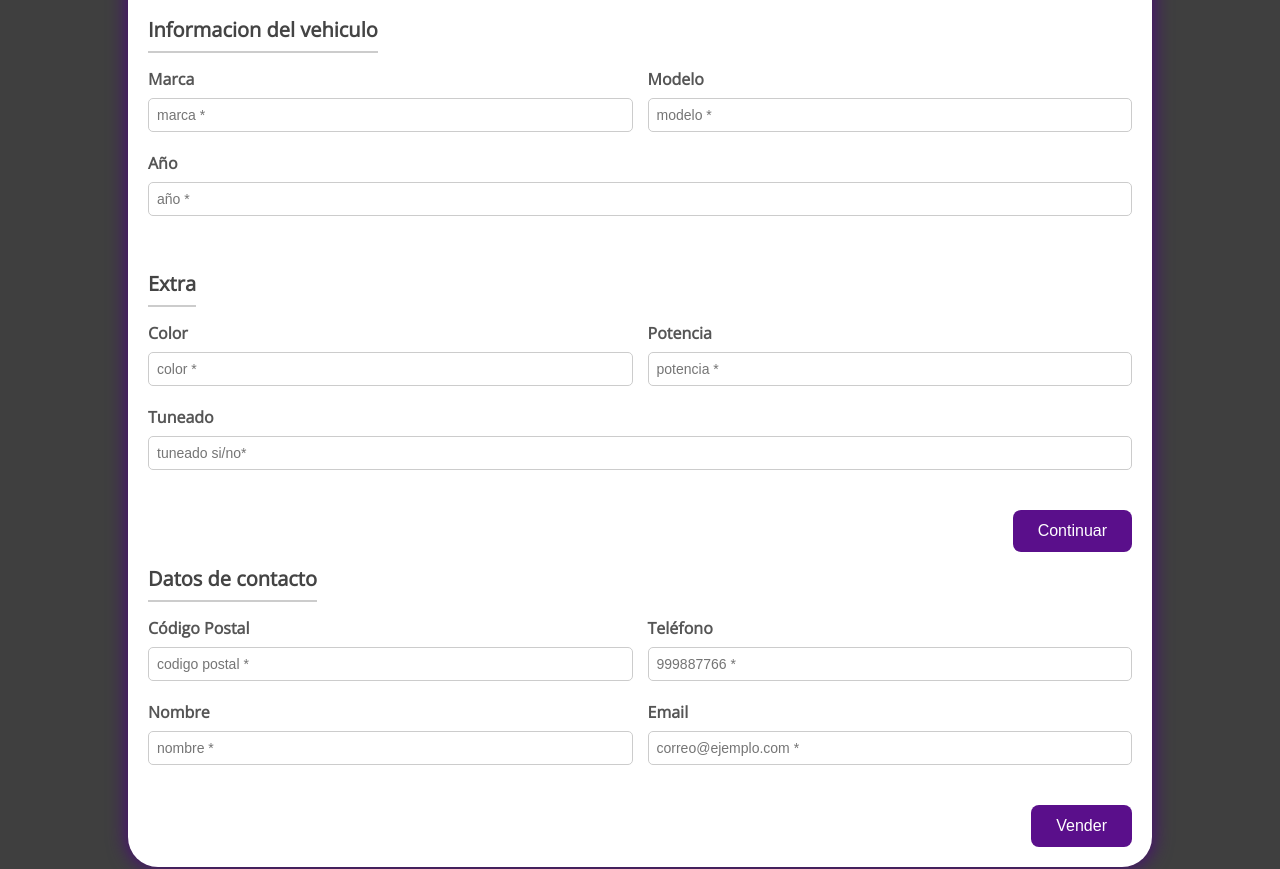
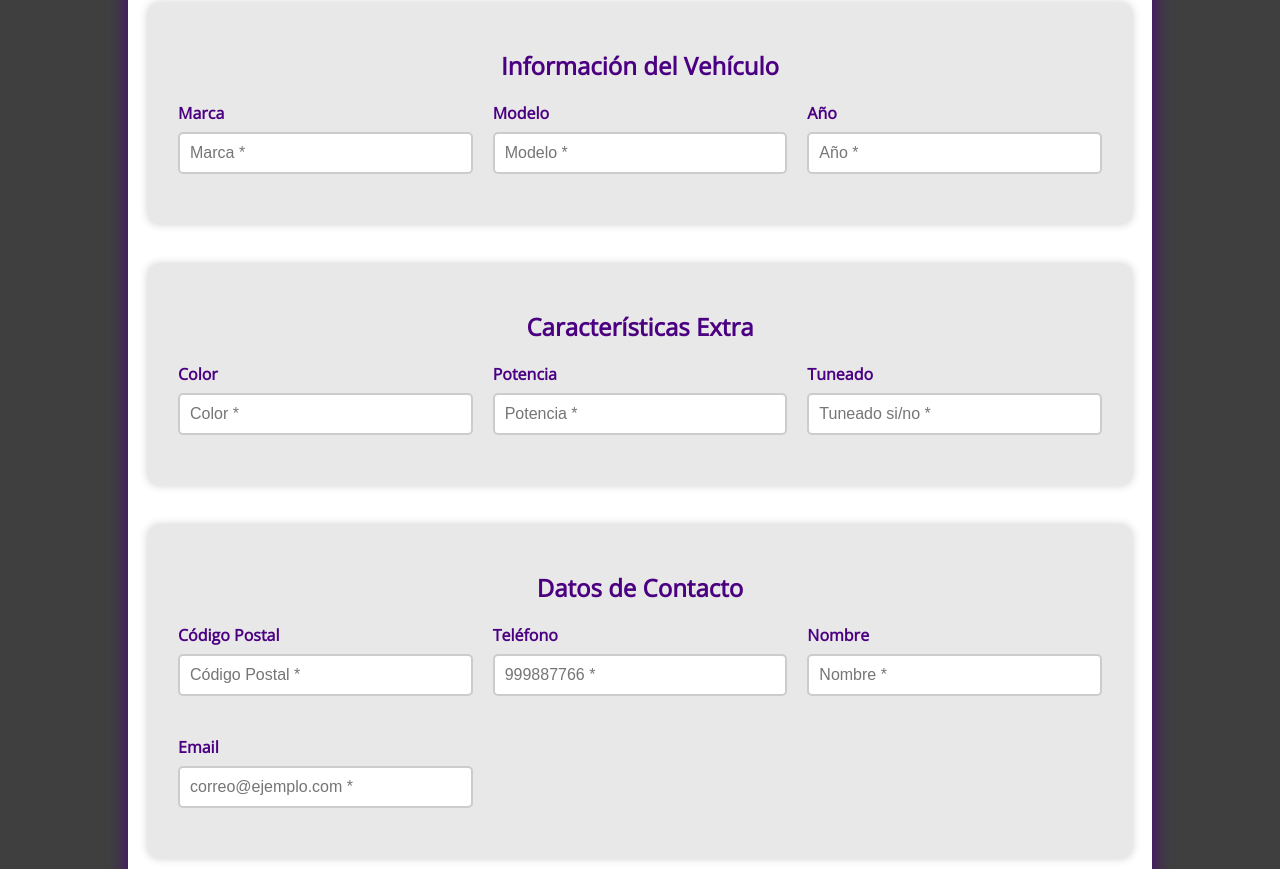
Before and after one commit to IvnCr/IvnCr.github.io, a plain HTML site: page venderCoche/venderCoche.html in a window 1280 px wide. Shown: the part 450-1319 px from the top of the page. Drawn offline with nearby package versions, Linux system fonts and the light colour scheme.

Commit message:
nineth commit

```diff
--- a/venderCoche/venderCoche.css
+++ b/venderCoche/venderCoche.css
@@ -145,15 +145,16 @@ h1{
     color: #333;
 }
 
-/* Sección de subida de fotos */
 .photo-upload {
     background-color: #f8f0ff;
     border-radius: 8px;
     padding: 50px;
     text-align: center;
-    margin-bottom: 30px;
+    margin: 0 auto 30px auto; /* Esto mantiene la sección centrada */
     box-shadow: 0 2px 10px rgba(0, 0, 0, 0.1);
+    width: 80%; /* Puedes ajustar esto según el ancho que quieras */
 }
+
 
 .photo-upload img {
     width: 100px;
@@ -175,49 +176,46 @@ h1{
     background-color: #6a0dad;
 }
 
-/* Formulario */
+/* Nueva estructura de la sección del formulario */
 .form-section {
+    background-color: #e8e8e8; /* Un gris claro, elegante y profesional */
+    padding: 30px;
+    border-radius: 10px;
+    box-shadow: 0 0 10px rgba(0, 0, 0, 0.2); /* Sombra sutil */
     margin-bottom: 40px;
 }
 
 .form-section h1 {
-    font-size: 20px;
-    margin-bottom: 15px;
-    border-bottom: 2px solid #ccc;
-    padding-bottom: 8px;
-    display: inline-block;
-    border-bottom: 2px solid #ccc; /* Línea divisoria */
-    color: #444;
+    font-size: 24px;
+    color: #4b0082;
+    margin-bottom: 20px;
+    text-align: center;
 }
-.form-row {
+
+.form-grid {
+    display: grid;
+    grid-template-columns: repeat(auto-fit, minmax(250px, 1fr)); /* Dos columnas si hay espacio */
+    gap: 20px;
+}
+
+.form-group {
     display: flex;
-    justify-content: space-between;
+    flex-direction: column;
     margin-bottom: 20px;
 }
 
-.form-group {
-    flex: 1;
-    margin-right: 15px;
-}
-
-.form-group:last-child {
-    margin-right: 0;
-}
-
 label {
-    display: block;
     margin-bottom: 8px;
     font-weight: bold;
-    color: #555;
+    color: #4b0082;
 }
 
 input[type="text"] {
-    width: 100%;
-    padding: 8px;
-    border: 1px solid #ccc;
+    padding: 10px;
+    border: 2px solid #ccc;
     border-radius: 5px;
-    font-size: 14px;
-    box-sizing: border-box;
+    font-size: 16px;
+    transition: border-color 0.3s ease;
 }
 
 input[type="text"]:focus {
@@ -225,37 +223,34 @@ input[type="text"]:focus {
     outline: none;
 }
 
-/* Botón de envío */
+/* Botones */
 .button-container {
-    text-align: right;
+    text-align: center;
     margin-top: 20px;
 }
 
 .button-container button {
-    background-color: #5a0f8b;
+    background-color: #4b0082;
     color: white;
     border: none;
-    padding: 12px 25px;
+    padding: 15px 30px;
     border-radius: 8px;
     cursor: pointer;
     font-size: 16px;
+    transition: background-color 0.3s ease;
 }
 
 .button-container button:hover {
-    background-color: #7311b2;
+    background-color: #6a0dad;
 }
 
 /* Ajustes para pantallas pequeñas */
 @media (max-width: 768px) {
-    .form-row {
-        flex-direction: column;
-    }
-
-    .form-group {
-        margin-right: 0;
-        margin-bottom: 15px;
+    .form-grid {
+        grid-template-columns: 1fr; /* Una columna en pantallas pequeñas */
     }
 }
+
 /* Estilo general del footer */
 .footer {
     display: flex;
--- a/venderCoche/venderCoche.html
+++ b/venderCoche/venderCoche.html
@@ -35,62 +35,55 @@
             <button>Subir fotografías</button>
         </div>
         <div class="form-section">
-            <h1>Informacion del vehiculo</h1>
-            <div class="form-row">
+            <h1>Información del Vehículo</h1>
+            <div class="form-grid">
                 <div class="form-group">
                     <label for="marca">Marca</label>
-                    <input type="text" id="marca" name="marca" placeholder="marca *">
+                    <input type="text" id="marca" name="marca" placeholder="Marca *">
                 </div>
                 <div class="form-group">
                     <label for="modelo">Modelo</label>
-                    <input type="text" id="modelo" name="modelo" placeholder="modelo *">
+                    <input type="text" id="modelo" name="modelo" placeholder="Modelo *">
                 </div>
-            </div>
-            <div class="form-row">
                 <div class="form-group">
                     <label for="ano">Año</label>
-                    <input type="text" id="ano" name="ano" placeholder="año *">
+                    <input type="text" id="ano" name="ano" placeholder="Año *">
                 </div>
             </div>
         </div>
+
         <div class="form-section">
-            <h1>Extra</h1>
-            <div class="form-row">
+            <h1>Características Extra</h1>
+            <div class="form-grid">
                 <div class="form-group">
                     <label for="color">Color</label>
-                    <input type="text" id="color" name="color" placeholder="color *">
+                    <input type="text" id="color" name="color" placeholder="Color *">
                 </div>
                 <div class="form-group">
                     <label for="potencia">Potencia</label>
-                    <input type="text" id="potencia" name="potencia" placeholder="potencia *">
+                    <input type="text" id="potencia" name="potencia" placeholder="Potencia *">
                 </div>
-            </div>
-            <div class="form-row">
                 <div class="form-group">
                     <label for="tuneado">Tuneado</label>
-                    <input type="text" id="tuneado" name="tuneado" placeholder="tuneado si/no*">
+                    <input type="text" id="tuneado" name="tuneado" placeholder="Tuneado si/no *">
                 </div>
             </div>
         </div>
-        <div class="button-container">
-            <button>Continuar</button>
-        </div>
+
         <div class="form-section">
-            <h1>Datos de contacto</h1>
-            <div class="form-row">
+            <h1>Datos de Contacto</h1>
+            <div class="form-grid">
                 <div class="form-group">
                     <label for="codigo-postal">Código Postal</label>
-                    <input type="text" id="codigo-postal" name="codigo-postal" placeholder="codigo postal *">
+                    <input type="text" id="codigo-postal" name="codigo-postal" placeholder="Código Postal *">
                 </div>
                 <div class="form-group">
                     <label for="telefono">Teléfono</label>
                     <input type="text" id="telefono" name="telefono" placeholder="999887766 *">
                 </div>
-            </div>
-            <div class="form-row">
                 <div class="form-group">
                     <label for="nombre">Nombre</label>
-                    <input type="text" id="nombre" name="nombre" placeholder="nombre *">
+                    <input type="text" id="nombre" name="nombre" placeholder="Nombre *">
                 </div>
                 <div class="form-group">
                     <label for="email">Email</label>
@@ -98,9 +91,11 @@
                 </div>
             </div>
         </div>
+
         <div class="button-container">
             <button>Vender</button>
         </div>
+
     </main>
     <footer class="footer">
         <!-- Contenedor izquierdo con el logo -->
```
Also changed, not shown: Imagenes/toyota-bz4x-2553971.webp (added).
